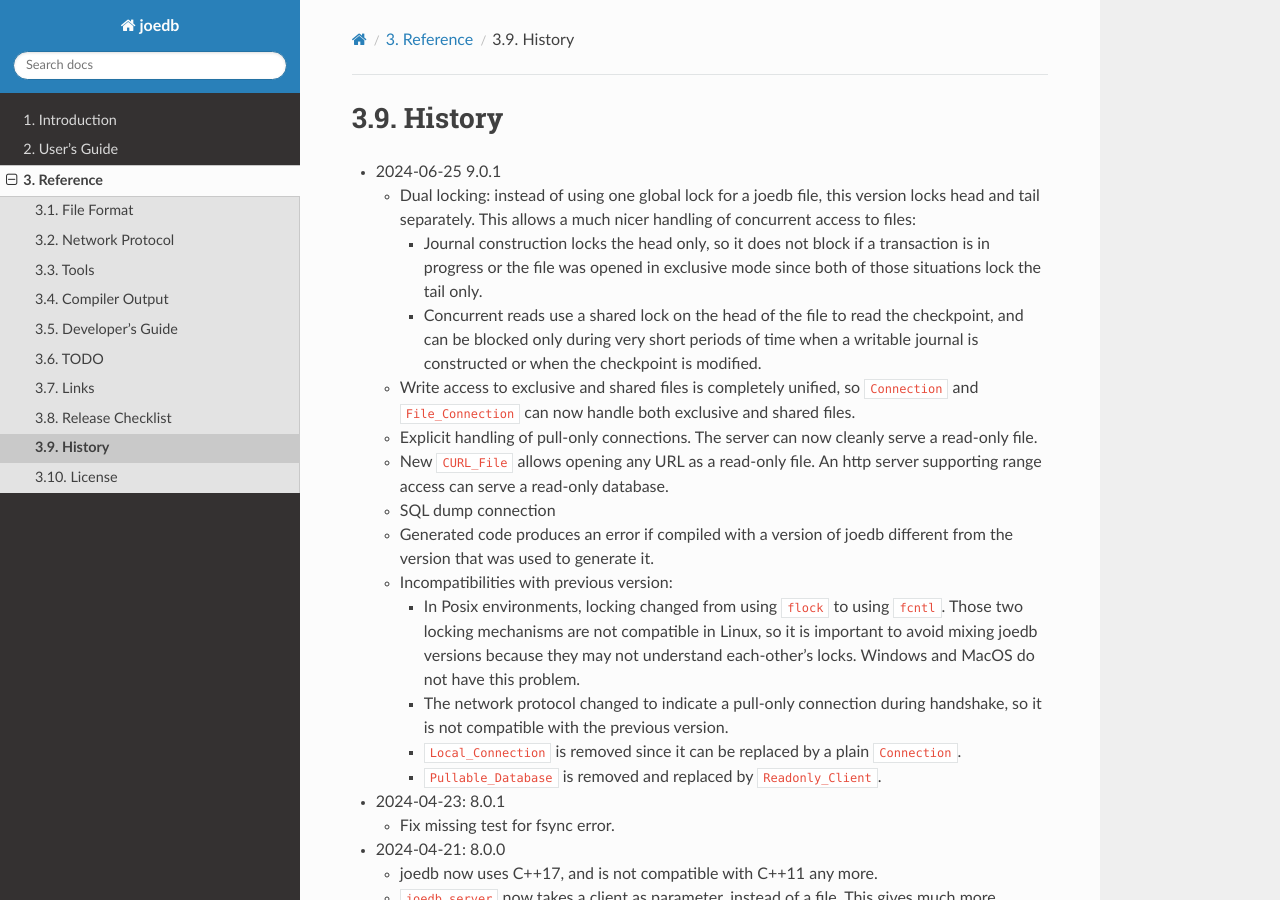
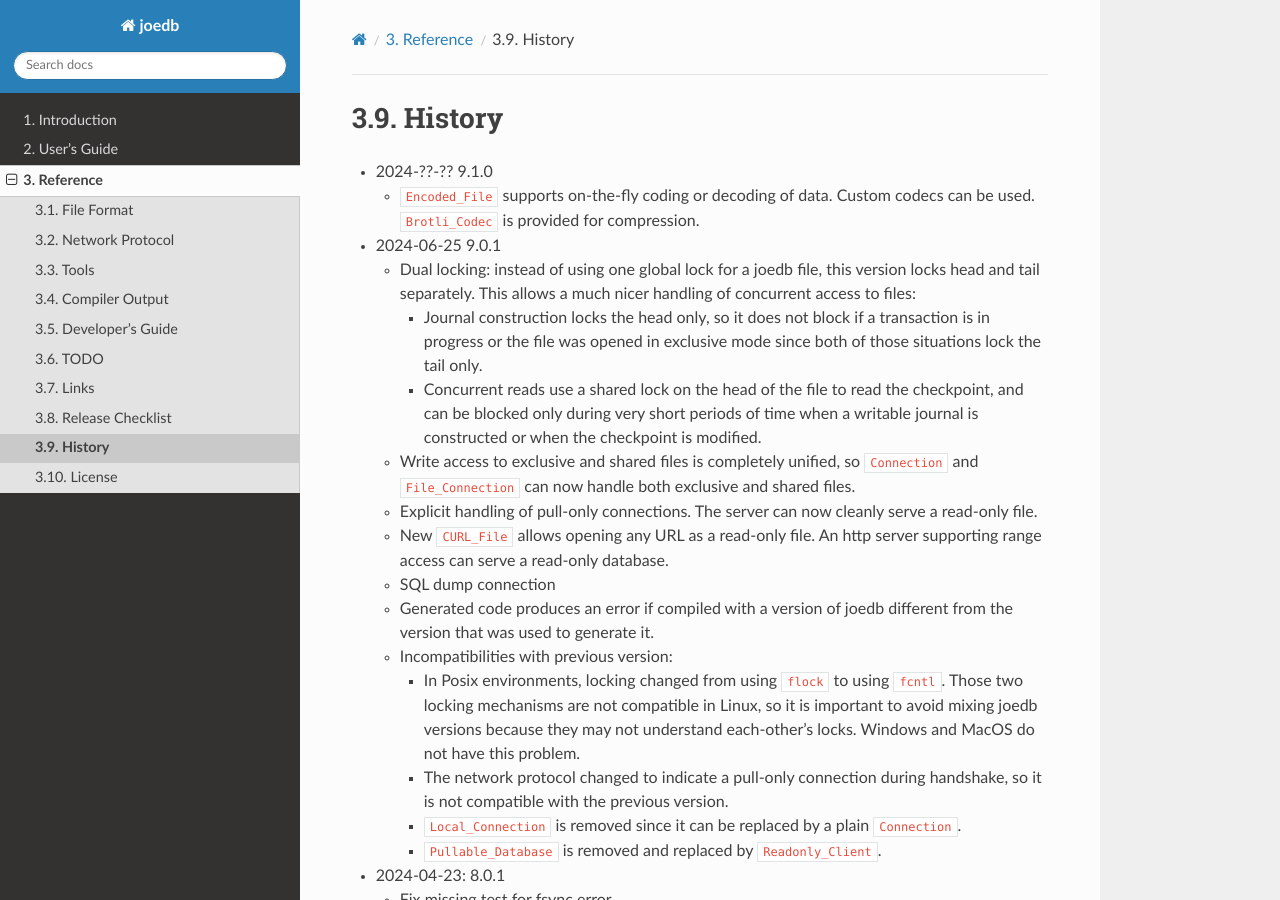
Before and after one commit to Remi-Coulom/joedb, a Sphinx documentation site: the page built from doc/source/history.rst, in a window 1280 px wide and 900 px high. Built offline with Sphinx 7.4.7 and the Read the Docs theme 2.0.0, drawn with Linux system fonts in a browser that asks for light colours; formulas are drawn with MathJax 3.

Commit message:
brotli test script + fix circular dependency + various doc stuff.

```diff
--- a/doc/source/history.rst
+++ b/doc/source/history.rst
@@ -1,5 +1,10 @@
 History
 =======
+
+- 2024-??-?? 9.1.0
+
+  - ``Encoded_File`` supports on-the-fly coding or decoding of data. Custom
+    codecs can be used. ``Brotli_Codec`` is provided for compression.
 
 - 2024-06-25 9.0.1
 
```
Also changed, not shown: doc/source/todo.rst (+4 -18 lines), 6 other files.
